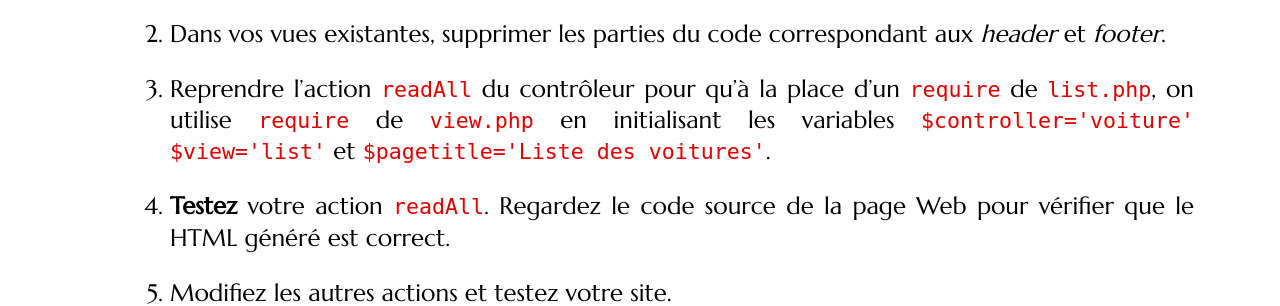
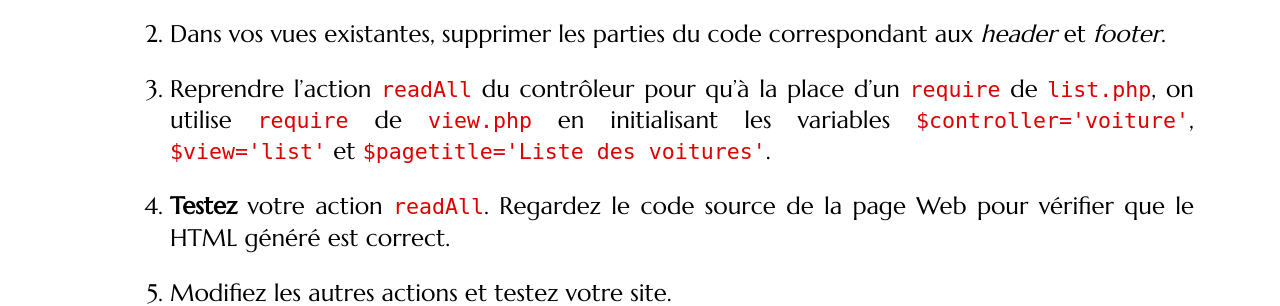
Before and after one commit to romainlebreton/R3.01-DeveloppementWeb, a Jekyll site: the page built from tutorials/tutorial5.md, in a window 1280 px wide and 900 px high, scrolled down 10157 px. Shown: the part 155-461 px from the top of the window. Built offline with Jekyll 4.4.1, drawn with Linux system fonts in a browser that asks for light colours; some web fonts are replaced.

```diff
--- a/tutorials/tutorial5.md
+++ b/tutorials/tutorial5.md
@@ -463,7 +463,7 @@ la page.
 
 3. Reprendre l'action `readAll` du contrôleur pour qu'à la place d'un `require`
    de `list.php`, on utilise `require` de `view.php` en initialisant les
-   variables `$controller='voiture'` `$view='list'` et `$pagetitle='Liste des voitures'`.
+   variables `$controller='voiture'`, `$view='list'` et `$pagetitle='Liste des voitures'`.
 
    <!-- 3. Redéfinir le `VIEW_PATH` en début de fichier par `define('VIEW_PATH', ROOT -->
    <!--    . DS . 'view' . DS);` -->
```
